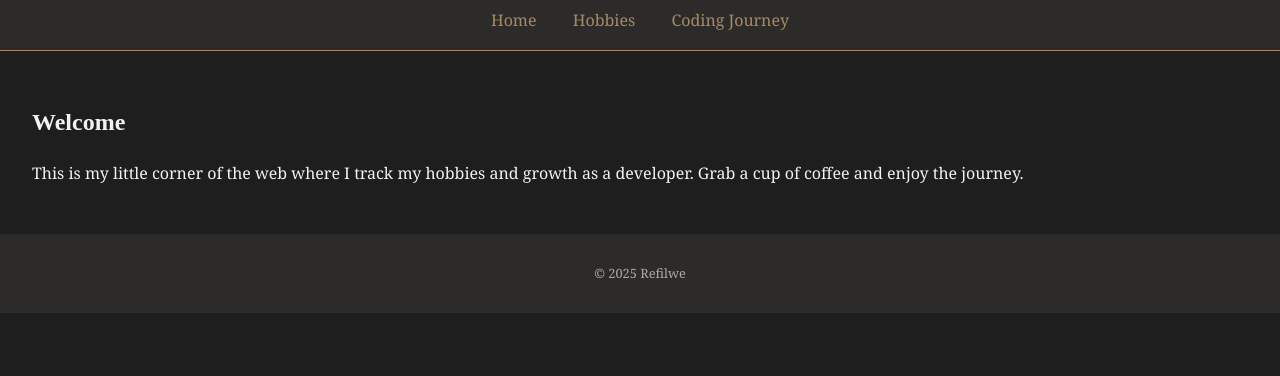
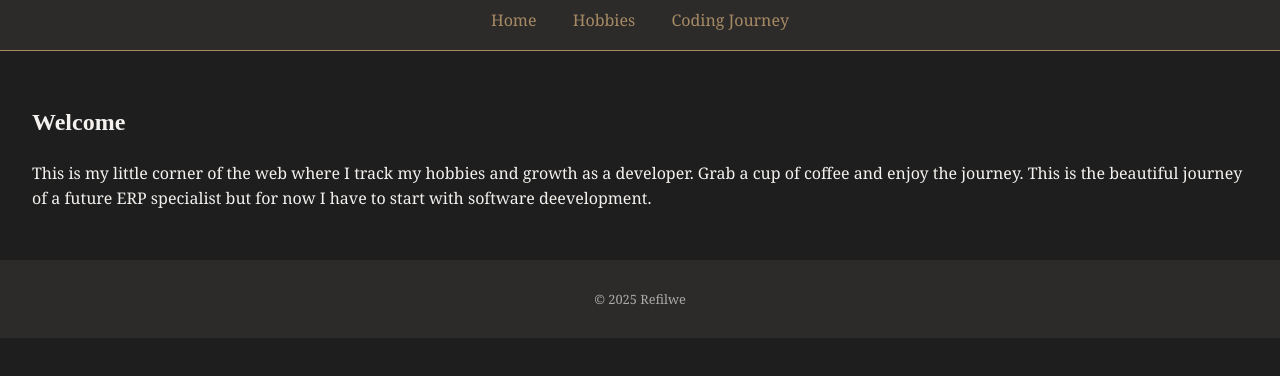
Before and after one commit to Blkswrn/Github-Labs-Assignment, a plain HTML site: page index.html in a window 1280 px wide. Shown: the part 102-478 px from the top of the page. Drawn offline with Linux system fonts and the light colour scheme.

Commit message:
Update index.html to add more detail

```diff
--- a/index.html
+++ b/index.html
@@ -18,7 +18,7 @@
   <main>
     <section>
       <h2>Welcome</h2>
-      <p>This is my little corner of the web where I track my hobbies and growth as a developer. Grab a cup of coffee and enjoy the journey.</p>
+      <p>This is my little corner of the web where I track my hobbies and growth as a developer. Grab a cup of coffee and enjoy the journey. This is the beautiful journey of a future ERP specialist but for now I have to start with software deevelopment.</p>
     </section>
   </main>
   <footer>
```
